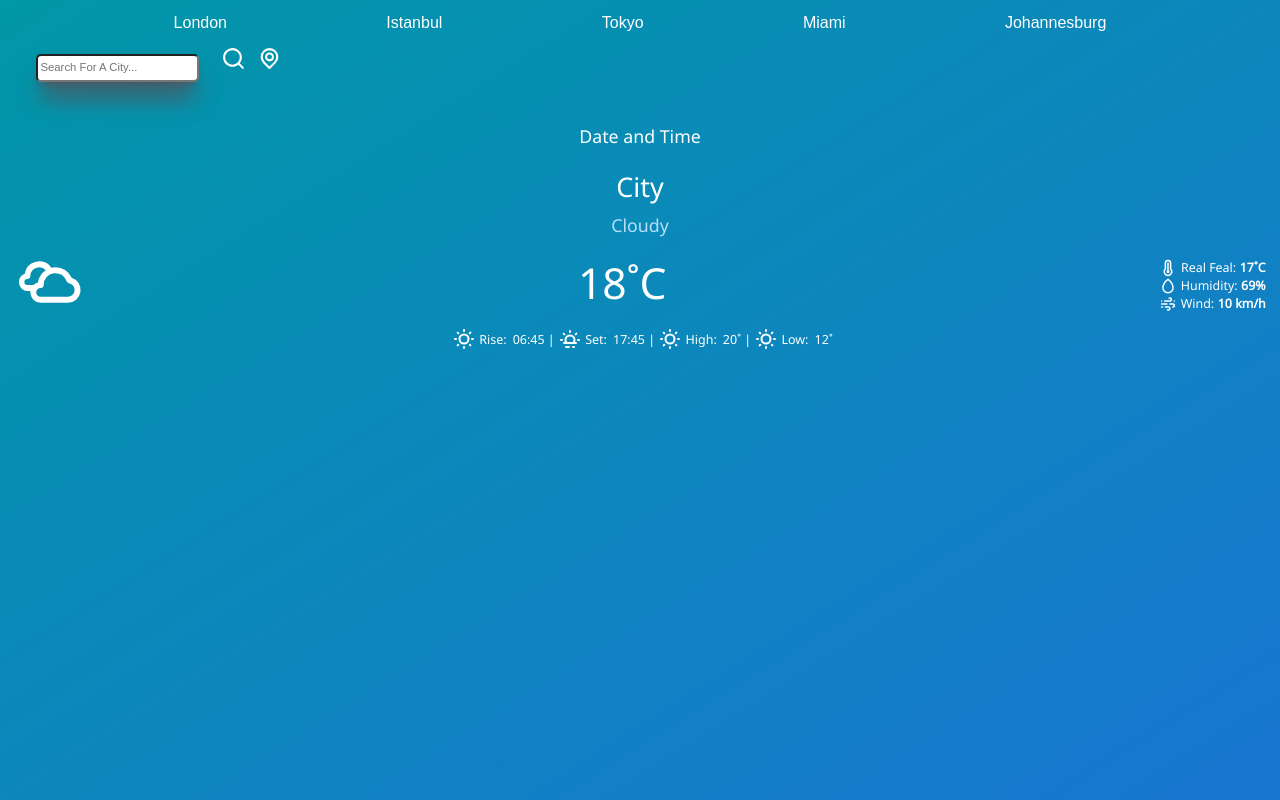
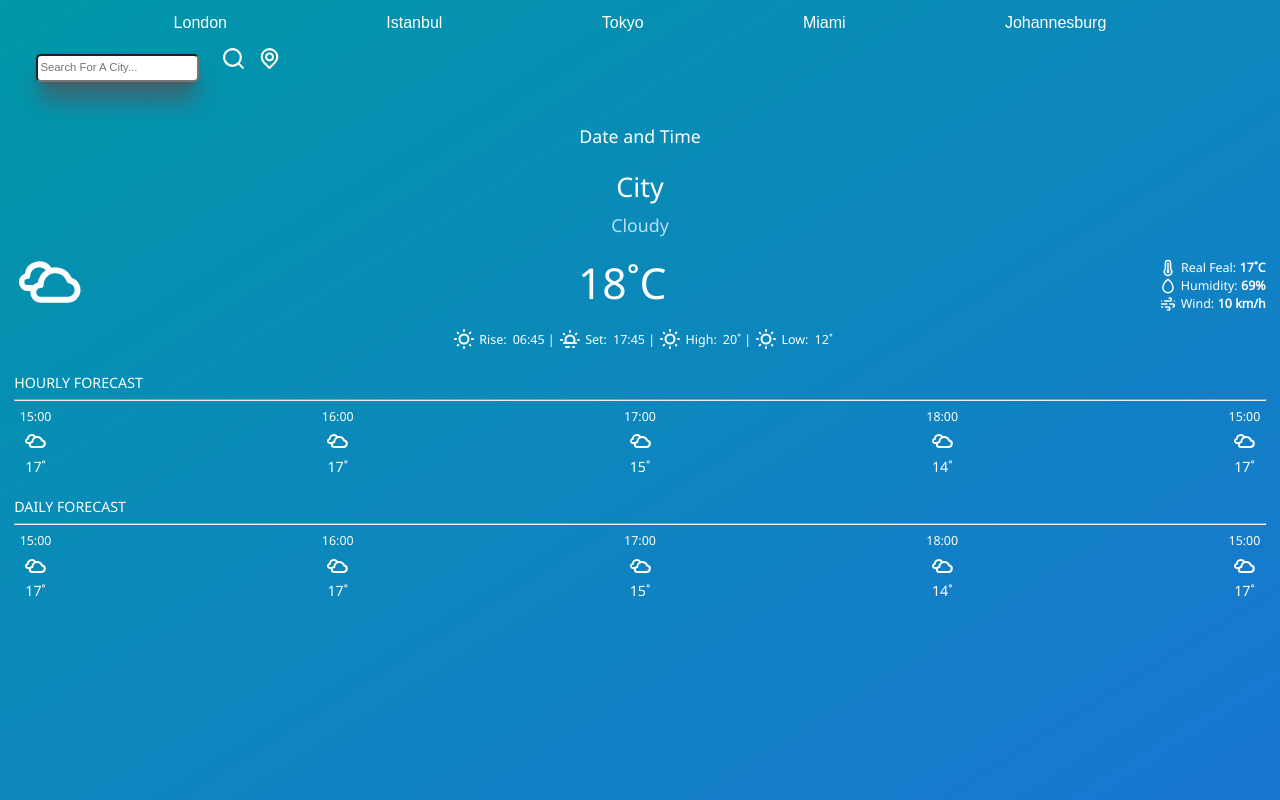
Before and after one commit to BektasTu/capstone-project, a React (Create React App) app: page / in a window 1280 px wide. Built offline with nearby package versions, Linux system fonts and the light colour scheme; no server answers.

Commit message:
Added Forecast -Added hourly and daily forecast -no function just placeholder

```diff
--- a/src/App.js
+++ b/src/App.js
@@ -2,6 +2,7 @@ import { useEffect, useState } from "react";
 import styled from "styled-components";
 import CityButtons from "./components/button/CityButtons";
 import SearchBar from "./components/searchbar/SearchBar";
+import Forecast from "./components/weather-card/Forecast";
 import TemperatureAndDetails from "./components/weather-card/TemperatureAndDetails";
 import TimeAndLocation from "./components/weather-card/TimeAndLocation";
 
@@ -24,6 +25,9 @@ function App() {
 
       <TimeAndLocation />
       <TemperatureAndDetails />
+
+      <Forecast title="HOURLY FORECAST" />
+      <Forecast title="DAILY FORECAST" />
     </Content>
   );
 }
--- a/src/components/weather-card/Forecast.js
+++ b/src/components/weather-card/Forecast.js
@@ -1,7 +1,86 @@
 import React from "react";
+import styled from "styled-components";
+import { UilClouds } from "@iconscout/react-unicons";
 
-function Forecast() {
-  return <div>Forecast</div>;
+function Forecast({ title }) {
+  return (
+    <>
+      <ForecastPosition>
+        <HourlyText>{title}</HourlyText>
+      </ForecastPosition>
+      <Break />
+      <HourlyContent>
+        <Details>
+          <DetailsHour>15:00</DetailsHour>
+          <DetailsIcon />
+          <DetailsDegree>17˚</DetailsDegree>
+        </Details>
+        <Details>
+          <DetailsHour>16:00</DetailsHour>
+          <DetailsIcon />
+          <DetailsDegree>17˚</DetailsDegree>
+        </Details>
+        <Details>
+          <DetailsHour>17:00</DetailsHour>
+          <DetailsIcon />
+          <DetailsDegree>15˚</DetailsDegree>
+        </Details>
+        <Details>
+          <DetailsHour>18:00</DetailsHour>
+          <DetailsIcon />
+          <DetailsDegree>14˚</DetailsDegree>
+        </Details>
+        <Details>
+          <DetailsHour>15:00</DetailsHour>
+          <DetailsIcon />
+          <DetailsDegree>17˚</DetailsDegree>
+        </Details>
+      </HourlyContent>
+    </>
+  );
 }
 
+const ForecastPosition = styled.div`
+  display: flex;
+  margin-top: 1.5rem;
+  justify-content: flex-start;
+  align-items: center;
+`;
+
+const HourlyText = styled.p`
+  color: white;
+  font-weight: 500;
+`;
+
+const Break = styled.hr`
+  margin: 0.5rem auto;
+  color: white;
+`;
+
+const HourlyContent = styled.div`
+  display: flex;
+  flex-direction: row;
+  justify-content: space-between;
+  align-items: center;
+  color: white;
+`;
+
+const Details = styled.div`
+  display: flex;
+  flex-direction: column;
+  align-items: center;
+  justify-content: center;
+`;
+
+const DetailsHour = styled.p`
+  font-size: 0.875rem;
+  line-height: 1.25rem;
+`;
+
+const DetailsIcon = styled(UilClouds)`
+  margin: 0.25rem auto;
+  width: 3rem;
+`;
+
+const DetailsDegree = styled.p``;
 export default Forecast;
```
